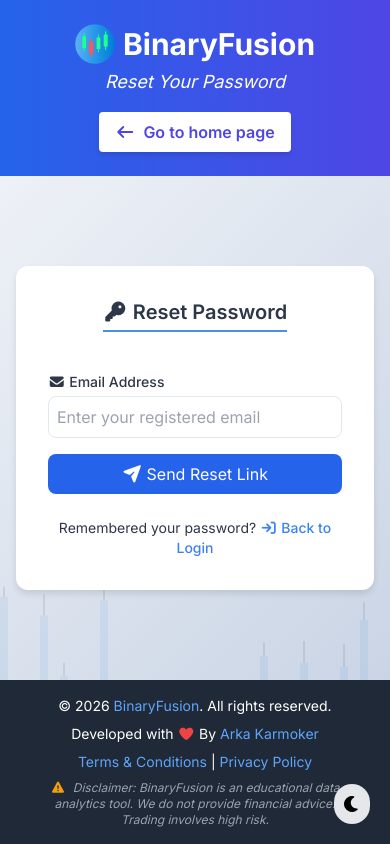
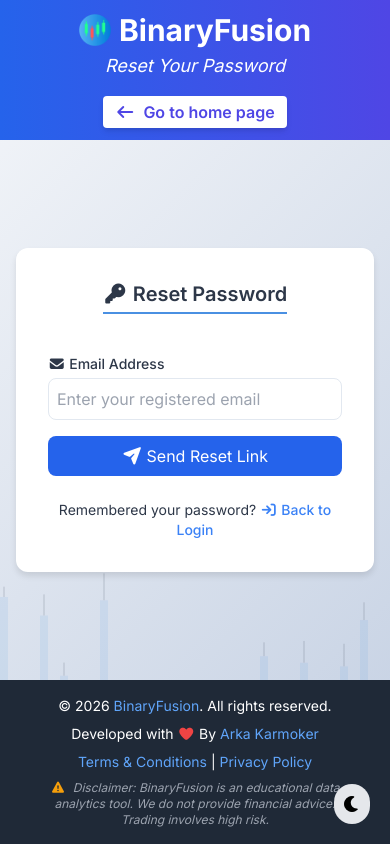
Before and after one commit to ArkaKarmoker/BinaryFusion, a Django app: page /accounts/password_reset/ in a window 390 px wide. Run offline with Django 5.2, Linux system fonts and the light colour scheme; some libraries are stand-ins or nearby versions.

Commit message:
Reduce header padding and adjust layout
Make the site header more compact and better aligned on medium+ screens: reduce vertical padding (py-6 -> py-3), restructure title block into a horizontal flex layout, decrease logo size (h-10 -> h-8), add responsive spacing for the subtitle (md:mt-0 md:ml-4), and tighten the CTA button padding (px-4 py-2 -> px-3 py-1). These are styling/layout tweaks to improve header density and alignment without changing functionality.

```diff
--- a/templates/includes/header.html
+++ b/templates/includes/header.html
@@ -1,18 +1,18 @@
 {% load static %}
-<header class="bg-gradient-to-r from-blue-600 to-indigo-600 text-white py-6 relative w-full px-4 sm:px-6 lg:px-8 mx-auto">
+<header class="bg-gradient-to-r from-blue-600 to-indigo-600 text-white py-3 relative w-full px-4 sm:px-6 lg:px-8 mx-auto">
     <div class="container mx-auto px-4 flex flex-col md:flex-row items-center justify-between gap-4">
 
-        <div class="text-center md:text-left">
-            <h1 class="text-3xl font-bold flex items-center justify-center md:justify-start">
-                <img src="{% static 'images/favicon2.png' %}" alt="BinaryFusion Logo" class="h-10 w-auto mr-2 inline-block">BinaryFusion
+        <div class="flex flex-col md:flex-row items-center justify-center md:justify-start">
+            <h1 class="text-3xl font-bold flex items-center">
+                <img src="{% static 'images/favicon2.png' %}" alt="BinaryFusion Logo" class="h-8 w-auto mr-2 inline-block">BinaryFusion
             </h1>
-            <p class="text-lg mt-1"><i>{{ header_subtitle }}</i></p>
+            <p class="text-lg mt-1 md:mt-0 md:ml-4"><i>{{ header_subtitle }}</i></p>
         </div>
 
         <div class="flex flex-col sm:flex-row items-center space-y-3 sm:space-y-0 sm:space-x-4 w-full md:w-auto justify-center md:justify-end">
 
             {% if header_type == 'auth' %}
-                <a href="/" class="inline-block bg-white text-indigo-600 px-4 py-2 rounded hover:bg-gray-100 transition text-base font-semibold shadow-md whitespace-nowrap">
+                <a href="/" class="inline-block bg-white text-indigo-600 px-3 py-1 rounded hover:bg-gray-100 transition text-base font-semibold shadow-md whitespace-nowrap">
                     <i class="fa fa-arrow-left mr-1"></i> Go to home page
                 </a>
 
```
